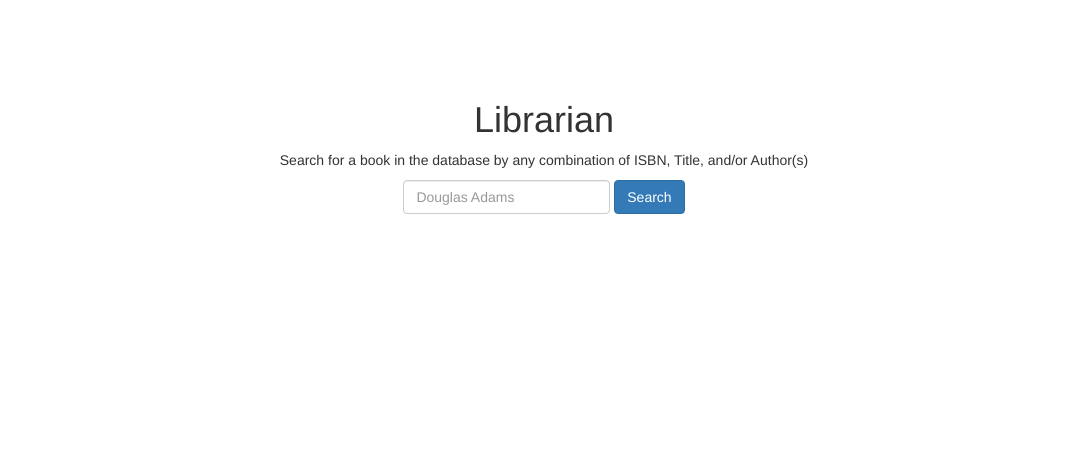
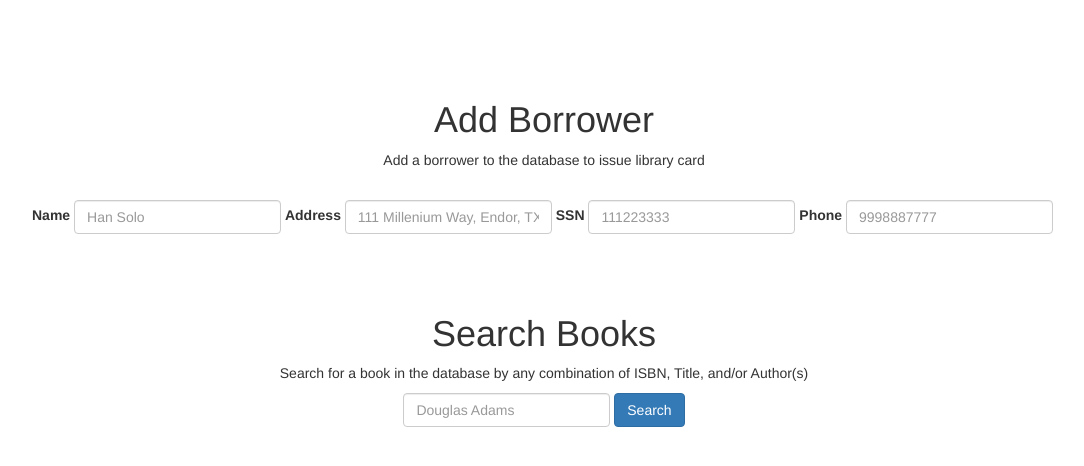
Before and after one commit to daytonpe/librarian-app-mysql, a website: page views/index.html in a window 1280 px wide. Shown: the whole page, without its empty margins (96-1180 px from the left). Drawn offline with nearby package versions, Linux system fonts and the light colour scheme.

Commit message:
basic add borrower form complete

```diff
--- a/public/css/style.css
+++ b/public/css/style.css
@@ -19,3 +19,8 @@
 div#output{
   text-align: left;
 }
+
+#createBorrowerForm{
+  text-align: left;
+  /* width: 70%; */
+}
--- a/views/index.html
+++ b/views/index.html
@@ -54,7 +54,32 @@
 
   <body>
     <div id="main">
-      <h1 class="title">Librarian</h1>
+      <h1 class="title">Add Borrower</h1>
+      <p>Add a borrower to the database to issue library card</p>
+      <br>
+
+      <form class = "form-inline" id="createBorrowerForm" method="POST" action="/createBorrower">
+        <div class="form-group">
+          <label for="name">Name</label>
+          <input type="name" class="form-control" id="bname" placeholder="Han Solo" required>
+        </div>
+        <div class="form-group">
+          <label for="address">Address</label>
+          <input type="address" class="form-control" id="address" placeholder="111 Millenium Way, Endor, TX 75204" required>
+        </div>
+        <div class="form-group">
+          <label for="ssn">SSN</label>
+          <input type="email" class="form-control" id="ssn" placeholder="111223333" required>
+        </div>
+        <div class="form-group">
+          <label for="exampleFormControlInput1">Phone</label>
+          <input type="email" class="form-control" id="phone" placeholder="9998887777">
+        </div>
+      </form>
+
+      <br><br><br>
+
+      <h1 class="title">Search Books</h1>
       <p>Search for a book in the database by any combination of ISBN, Title, and/or Author(s)</h3>
 
       <form class = "form-inline" id="searchForm" method="GET" action="/search">
```
Also changed, not shown: 1 other file. Lines whose indentation alone changed are shown as unchanged.
